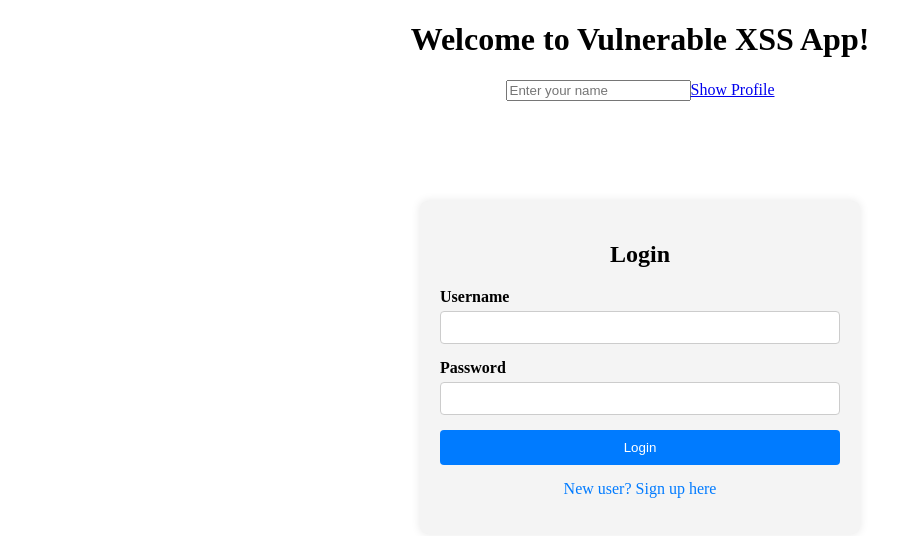
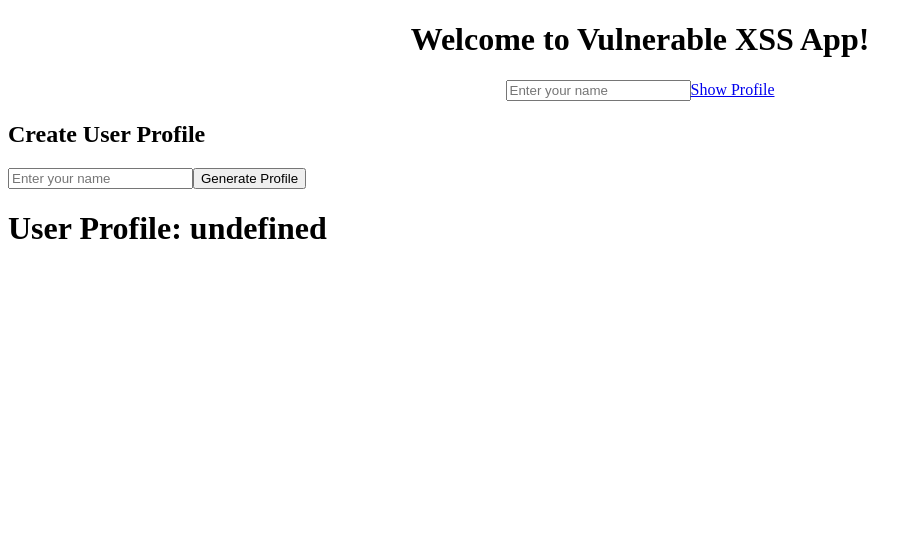
Before and after one commit to rishabh114/Vuln_app_login, an Angular app: page /user in a window 1280 px wide. Before the commit this address led to /login. Shown: the top 536 px of the page, without its empty margins (0-922 px from the left). Built offline with nearby package versions, Linux system fonts and the light colour scheme.

Commit message:
new commit

```diff
--- a/src/app/app.component.html
+++ b/src/app/app.component.html
@@ -1,6 +1,8 @@
 <div style="text-align:center">
     <h1>Welcome to Vulnerable XSS App!</h1>
+
     <input type="text" #name placeholder="Enter your name" />
+
     <a [routerLink]="['/user']" [queryParams]="{ name: name.value }">Show Profile</a>
-</div>
-<router-outlet></router-outlet>
+  </div>
+  <router-outlet></router-outlet>
--- a/src/app/app.module.ts
+++ b/src/app/app.module.ts
@@ -8,6 +8,7 @@ import { LoginSignupComponent } from './login-signup/login-signup.component';
 import { WelcomeComponent } from './welcome/welcome.component';
 import { FormPageComponent } from './form-page/form-page.component';
 import { InputPageComponent } from './input-page/input-page.component';
+import { UserProfileComponent } from './user-profile/user-profile.component';
 import { appRoutes } from './app.routes';
 
 @NgModule({
@@ -16,7 +17,8 @@ import { appRoutes } from './app.routes';
     LoginSignupComponent,
     WelcomeComponent,
     FormPageComponent,
-    InputPageComponent
+    InputPageComponent,
+    UserProfileComponent
   ],
   imports: [
     BrowserModule,
--- a/src/app/app.routes.ts
+++ b/src/app/app.routes.ts
@@ -3,12 +3,14 @@ import { LoginSignupComponent } from './login-signup/login-signup.component';
 import { WelcomeComponent } from './welcome/welcome.component';
 import { FormPageComponent } from './form-page/form-page.component';
 import { InputPageComponent } from './input-page/input-page.component';
+import { UserProfileComponent } from './user-profile/user-profile.component';
 
 export const appRoutes: Routes = [
   { path: 'login', component: LoginSignupComponent },
   { path: 'welcome', component: WelcomeComponent },
   { path: 'form', component: FormPageComponent },
   { path: 'input', component: InputPageComponent },
+  { path: 'user', component: UserProfileComponent },
   { path: '', redirectTo: '/login', pathMatch: 'full' },  // Redirect to login if no route is specified
   { path: '**', redirectTo: '/login' }  // Wildcard route redirects to login if no match is found
 ];
--- /dev/null
+++ b/src/app/user-profile/user-profile.component.html
@@ -0,0 +1,7 @@
+<div>
+  <h2>Create User Profile</h2>
+  <input type="text" [(ngModel)]="userName" placeholder="Enter your name" />
+  <button (click)="generateProfile()">Generate Profile</button>
+
+  <div id="user-profile"></div> <!-- Unsanitized output -->
+</div>
--- /dev/null
+++ b/src/app/user-profile/user-profile.component.ts
@@ -0,0 +1,24 @@
+import { Component, OnInit } from '@angular/core';
+import { XssService } from '../xss.service';
+
+@Component({
+  selector: 'app-user-profile',
+  templateUrl: './user-profile.component.html',
+  styleUrls: ['./user-profile.component.css']
+})
+export class UserProfileComponent implements OnInit {
+  userName: string = '';
+  userProfileHtml: string = '';
+
+  constructor(private xssService: XssService) {}
+
+  ngOnInit(): void {
+    this.xssService.processUserProfile(); // Process query parameters on init
+  }
+
+  // Method to generate and display user profile from form input
+  generateProfile(): void {
+    this.userProfileHtml = this.xssService.createUserProfile(this.userName);
+    document.getElementById('user-profile')!.innerHTML = this.userProfileHtml; // Sink: Vulnerable code
+  }
+}
--- a/src/app/xss.service.ts
+++ b/src/app/xss.service.ts
@@ -6,11 +6,17 @@ import { ActivatedRoute } from '@angular/router';
 })
 export class XssService {
   constructor(private route: ActivatedRoute) {}
-  // dimmt aldkd
+
+  // Method to process user profile from query parameters
   processUserProfile() {
     this.route.queryParams.subscribe(params => {
-      const userProfile = `<h1>${params['name']}</h1>`; // Source: Unsanitized user input
+      const userProfile = `<h1>User Profile: ${params['name']}</h1>`; // Source: Unsanitized user input
       document.getElementById('user-profile')!.innerHTML = userProfile; // Sink: Vulnerable code
     });
   }
+
+  // Method to create unsanitized HTML from form input
+  createUserProfile(name: string): string {
+    return `<div><h1>User Profile: ${name}</h1></div>`; // Source: Unsanitized user input
+  }
 }
```
Also changed, not shown: src/app/user-profile/user-profile.component.css (added), 1 other file (tests, documents, lock files or other folders).
